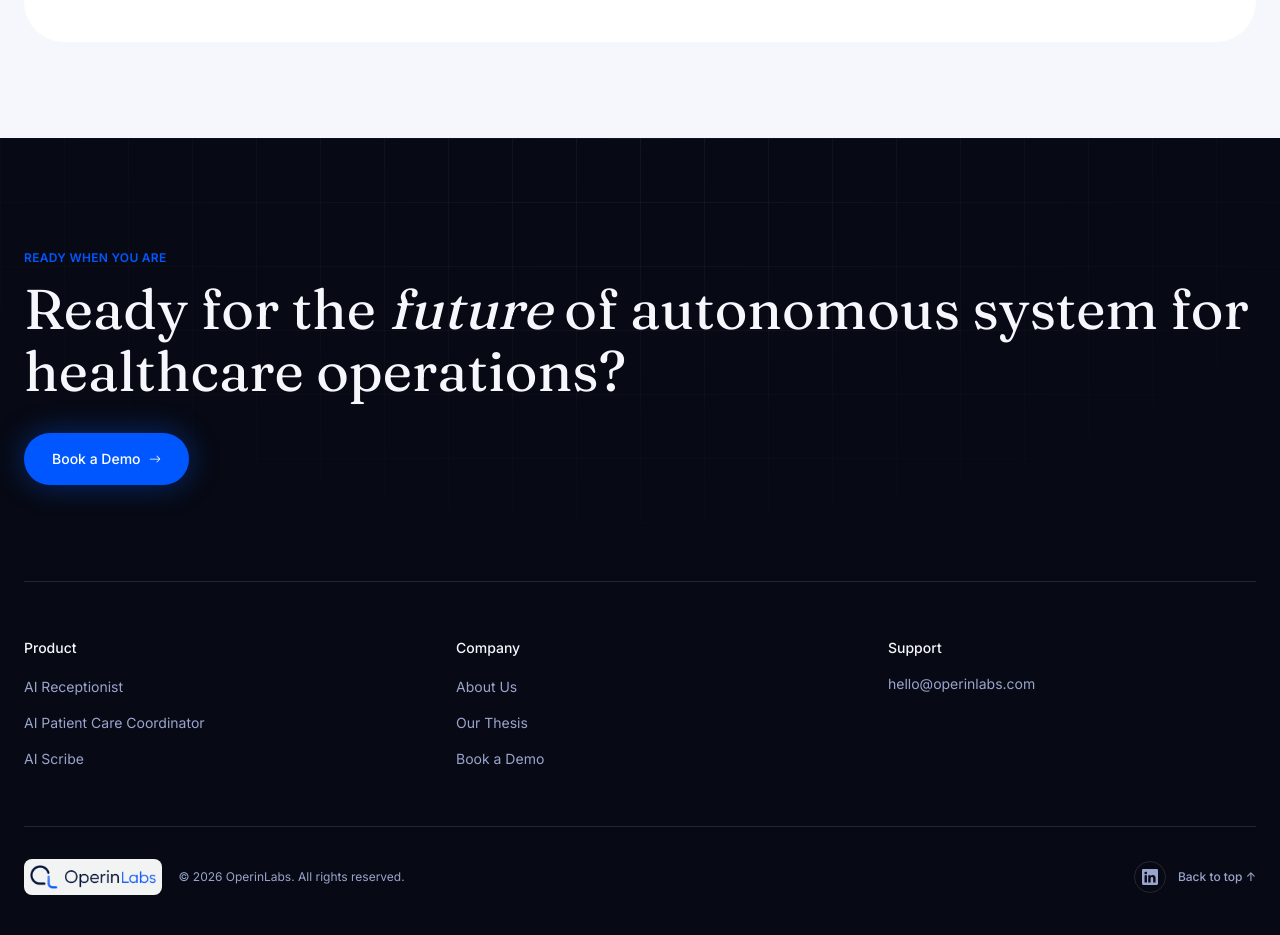
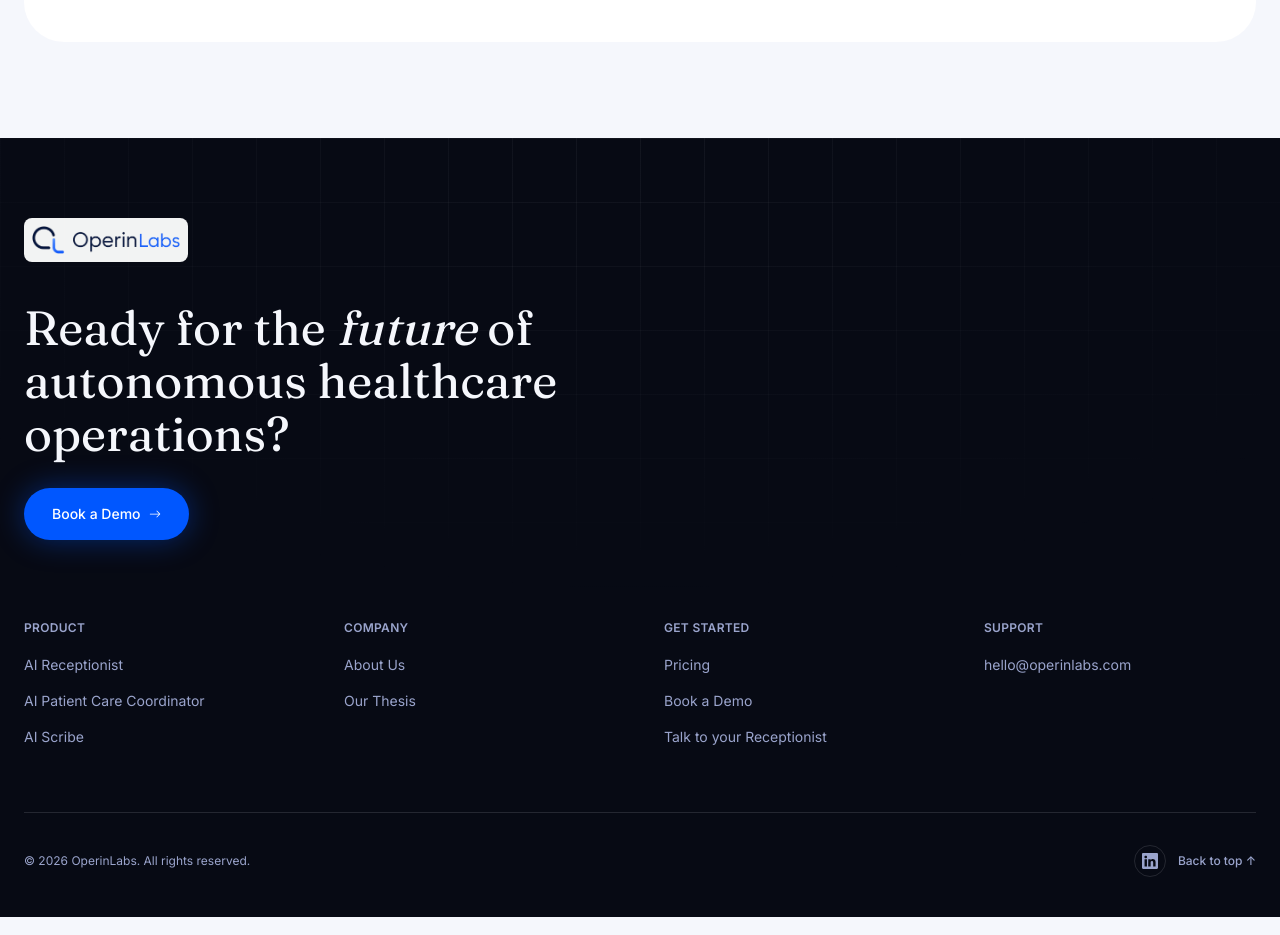
Before and after one commit to OperinLabs/OperinLabs-Landing-Page, a React (Vite) app: page / in a window 1280 px wide. Shown: the part 3340-4275 px from the top of the page. Built offline with nearby package versions, Linux system fonts and the light colour scheme.

Commit message:
Update Footer.tsx

```diff
--- a/src/components/Footer.tsx
+++ b/src/components/Footer.tsx
@@ -5,121 +5,112 @@ interface FooterProps {
   onBookDemo: () => void;
 }
 
-const productLinks = [
+interface FooterLink {
+  label: string;
+  href: string;
+}
+
+const columns: { heading: string; links: FooterLink[] }[] = [
+  {
+    heading: "Product",
+    links: [
       { label: "AI Receptionist", href: "/#product" },
       { label: "AI Patient Care Coordinator", href: "/#product" },
       { label: "AI Scribe", href: "/#product" },
+    ],
+  },
+  {
+    heading: "Company",
+    links: [
+      { label: "About Us", href: "/about" },
+      { label: "Our Thesis", href: "/our-thesis" },
+    ],
+  },
+  {
+    heading: "Get Started",
+    links: [
+      { label: "Pricing", href: "/pricing" },
+      { label: "Book a Demo", href: "/book-a-demo" },
+      { label: "Talk to your Receptionist", href: "/talk-to-receptionist" },
+    ],
+  },
+  {
+    heading: "Support",
+    links: [{ label: "hello@operinlabs.com", href: "mailto:hello@operinlabs.com" }],
+  },
 ];
 
-const companyLinks = [
-  { label: "About Us", href: "/about" },
-  { label: "Our Thesis", href: "/#our-thesis" },
-  { label: "Book a Demo", href: "/book-a-demo" },
-];
+function FooterLinkItem({ link }: { link: FooterLink }) {
+  const isInternalRoute = link.href.startsWith("/") && !link.href.startsWith("/#");
+  const className = "text-sm text-abyss-soft transition-colors hover:text-abyss-ink";
+
+  if (isInternalRoute) {
+    return (
+      <Link to={link.href} className={className}>
+        {link.label}
+      </Link>
+    );
+  }
+
+  return (
+    <a href={link.href} className={className}>
+      {link.label}
+    </a>
+  );
+}
 
 export default function Footer({ onBookDemo }: FooterProps) {
   return (
-    <footer className="relative overflow-hidden bg-abyss px-6 pb-10 pt-28">
+    <footer className="relative overflow-hidden bg-abyss px-6 pt-20 pb-10">
       {/* Faint grid texture, same treatment as the Hero band, for a bookend feel */}
       <div className="bg-grid-light pointer-events-none absolute inset-0 [mask-image:radial-gradient(ellipse_70%_60%_at_50%_0%,black,transparent)]" />
 
       <div className="relative mx-auto max-w-[90rem]">
-        {/* Closing CTA — large tagline + button, Sully-style */}
-        <div className="max-w-none text-center sm:text-left">
-          <p className="text-xs font-semibold uppercase tracking-wide text-accent">
-            Ready when you are
-          </p>
-          <h2 className="mt-3 font-editorial text-[40px] leading-[1.1] text-abyss-ink sm:text-[56px]">
+        {/* Logo, top-left of the footer block — wrapped in a light chip since
+            the brand mark itself is navy and needs contrast on this dark band */}
+        <div className="inline-flex rounded-lg bg-white/95 p-2">
+          <img src="/logo.png" alt="OperinLabs" className="h-7 w-auto" />
+        </div>
+
+        {/* Big closing CTA */}
+        <div className="mt-10 max-w-2xl">
+          <h2 className="font-editorial text-[36px] leading-[1.1] text-abyss-ink sm:text-[48px]">
             Ready for the <em className="italic">future</em> of autonomous
-            system for healthcare operations?
+            healthcare operations?
           </h2>
           <button
             onClick={onBookDemo}
-            className="mt-8 inline-flex items-center gap-2 rounded-full bg-accent px-7 py-4 text-sm font-medium text-white shadow-[0_0_30px_rgba(0,87,255,0.4)] transition-colors hover:bg-[#0048d9]"
+            className="mt-7 inline-flex items-center gap-2 rounded-full bg-accent px-7 py-4 text-sm font-medium text-white shadow-[0_0_30px_rgba(0,87,255,0.4)] transition-colors hover:bg-[#0048d9]"
           >
             Book a Demo
             <BsArrowRight className="text-xs" aria-hidden="true" />
           </button>
         </div>
 
-        {/* Link columns — same content, dark-theme treatment */}
-        <div className="mt-24 grid grid-cols-1 gap-y-12 border-t border-abyss-line pt-14 sm:grid-cols-3 sm:gap-x-16">
-          <div>
-            <p className="text-sm font-medium text-abyss-ink">Product</p>
+        {/* Link columns — Sully-style: four plain columns, no dividers,
+            spacing alone does the organizing */}
+        <div className="mt-20 grid grid-cols-2 gap-x-8 gap-y-12 sm:grid-cols-4 sm:gap-x-12">
+          {columns.map((column) => (
+            <div key={column.heading}>
+              <p className="text-xs font-semibold uppercase tracking-wide text-abyss-soft">
+                {column.heading}
+              </p>
               <ul className="mt-4 flex flex-col gap-3">
-              {productLinks.map((link) => (
+                {column.links.map((link) => (
                   <li key={link.label}>
-                  {link.href.startsWith("/#") ? (
-                    <a
-                      href={link.href}
-                      className="text-sm text-abyss-soft transition-colors hover:text-abyss-ink"
-                    >
-                      {link.label}
-                    </a>
-                  ) : (
-                    <Link
-                      to={link.href}
-                      className="text-sm text-abyss-soft transition-colors hover:text-abyss-ink"
-                    >
-                      {link.label}
-                    </Link>
-                  )}
+                    <FooterLinkItem link={link} />
                   </li>
                 ))}
               </ul>
             </div>
-
-          <div>
-            <p className="text-sm font-medium text-abyss-ink">Company</p>
-            <ul className="mt-4 flex flex-col gap-3">
-              {companyLinks.map((link) => (
-                <li key={link.label}>
-                  {link.href.startsWith("/#") ? (
-                    <a
-                      href={link.href}
-                      className="text-sm text-abyss-soft transition-colors hover:text-abyss-ink"
-                    >
-                      {link.label}
-                    </a>
-                  ) : (
-                    <Link
-                      to={link.href}
-                      className="text-sm text-abyss-soft transition-colors hover:text-abyss-ink"
-                    >
-                      {link.label}
-                    </Link>
-                  )}
-                </li>
           ))}
-            </ul>
         </div>
 
-          <div>
-            <p className="text-sm font-medium text-abyss-ink">Support</p>
-            <ul className="mt-4 flex flex-col gap-3 text-sm text-abyss-soft">
-              <li>
-                <a
-                  href="mailto:hello@operinlabs.com"
-                  className="transition-colors hover:text-abyss-ink"
-                >
-                  hello@operinlabs.com
-                </a>
-              </li>
-            </ul>
-          </div>
-        </div>
-
-        {/* Logo + social, bottom row — Sully-style: brand mark and copyright
-            share one quiet row instead of being set apart */}
-        <div className="mt-14 flex flex-col gap-6 border-t border-abyss-line pt-8 sm:flex-row sm:items-center sm:justify-between">
-          <div className="flex items-center gap-4">
-            <div className="rounded-lg bg-white/95 p-1.5">
-              <img src="/logo.png" alt="OperinLabs" className="h-6 w-auto" />
-            </div>
+        {/* Bottom bar — social + copyright */}
+        <div className="mt-16 flex flex-col gap-6 border-t border-abyss-line pt-8 sm:flex-row sm:items-center sm:justify-between">
           <p className="text-xs text-abyss-soft">
             © {new Date().getFullYear()} OperinLabs. All rights reserved.
           </p>
-          </div>
 
           <div className="flex items-center gap-3">
             <a
```
Lines whose indentation alone changed are shown as unchanged.
